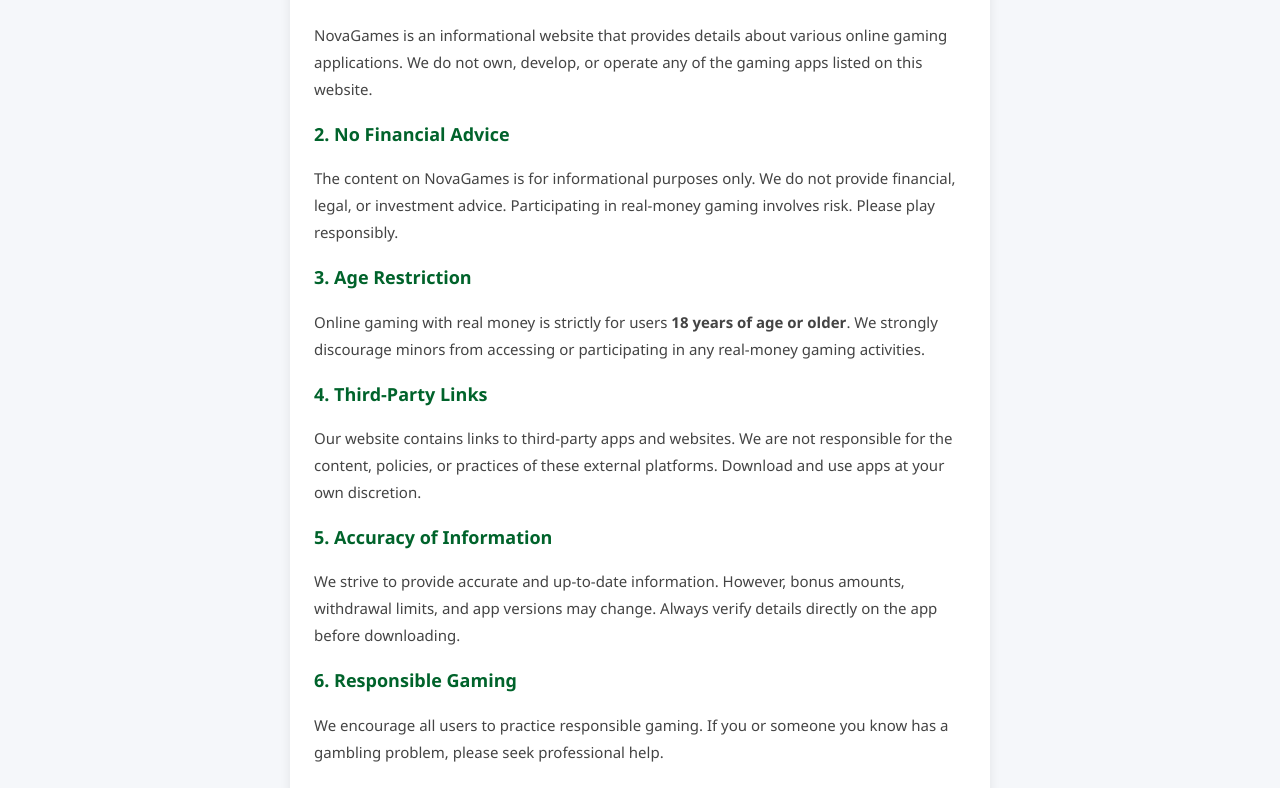
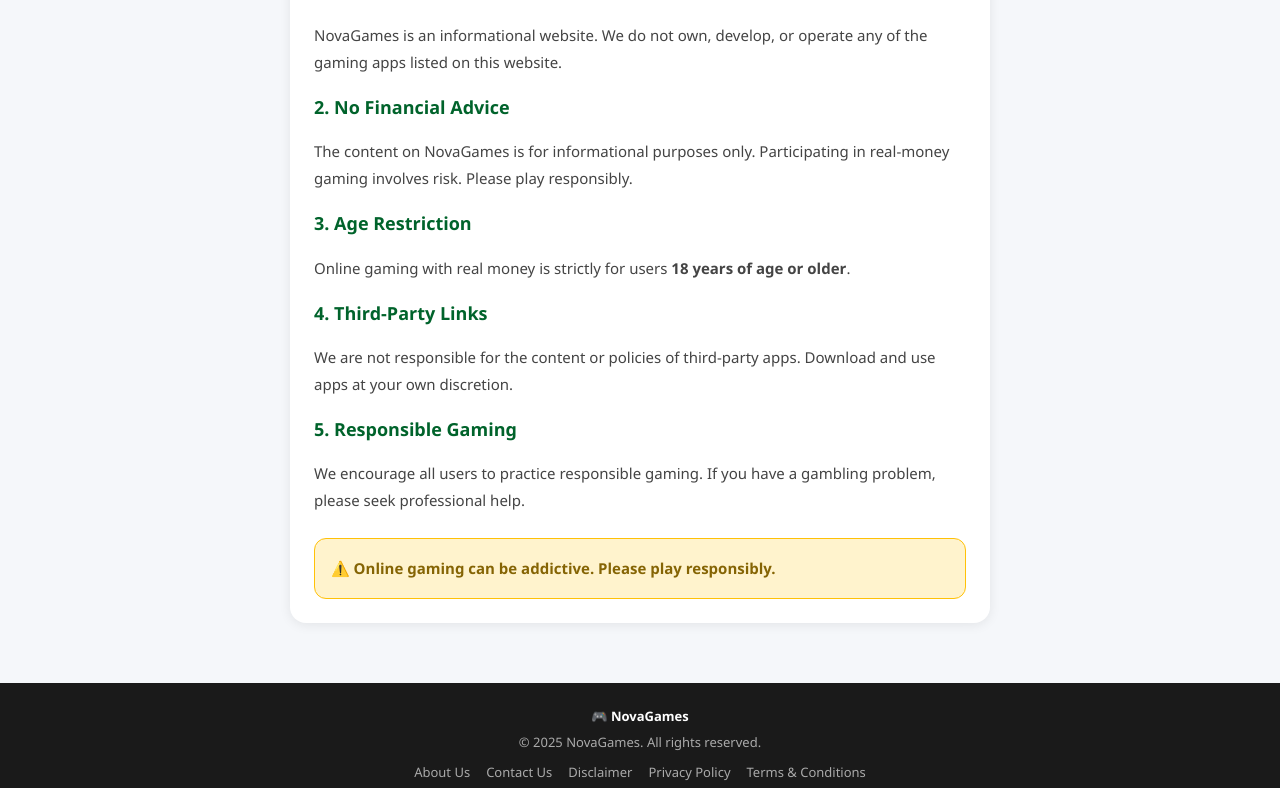
Before and after one commit to heyrajesh123/gamevault, a Next.js app: page /disclaimer in a window 1280 px wide. Shown: the part 301-1089 px from the top of the page. Built offline with nearby package versions, Linux system fonts and the light colour scheme.

Commit message:
Update page.tsx

```diff
--- a/app/disclaimer/page.tsx
+++ b/app/disclaimer/page.tsx
@@ -1,59 +1,39 @@
 import { Metadata } from "next";
 import Header from "../Header";
+import Footer from "../Footer";
 
 export const metadata: Metadata = {
   title: "Disclaimer – NovaGames",
-  description: "Read the NovaGames disclaimer before using our website or downloading any apps.",
+  description: "Read the NovaGames disclaimer before using our website.",
 };
 
 export default function Disclaimer() {
   return (
     <div style={{ minHeight: "100vh", background: "#f5f7fa", fontFamily: "'Segoe UI', system-ui, sans-serif" }}>
       <Header />
-
       <div style={{ background: "linear-gradient(135deg, #00632b, #012459)", padding: "32px 16px", textAlign: "center" }}>
         <h1 style={{ color: "#fff", fontSize: 28, fontWeight: 900, margin: "0 0 8px" }}>Disclaimer</h1>
         <p style={{ color: "#ffffff99", fontSize: 14, margin: 0 }}>Please read carefully before using our site</p>
       </div>
-
       <main style={{ maxWidth: 700, margin: "0 auto", padding: "24px 16px 60px" }}>
         <div style={{ background: "#fff", borderRadius: 16, padding: 24, boxShadow: "0 2px 12px rgba(0,0,0,0.08)", lineHeight: 1.8, color: "#444", fontSize: 15 }}>
-
           <p style={{ color: "#666", fontSize: 13, marginTop: 0 }}>Last updated: January 2025</p>
-
           <h2 style={{ color: "#00632b", fontSize: 18 }}>1. General Information</h2>
-          <p>NovaGames is an informational website that provides details about various online gaming applications. We do not own, develop, or operate any of the gaming apps listed on this website.</p>
-
+          <p>NovaGames is an informational website. We do not own, develop, or operate any of the gaming apps listed on this website.</p>
           <h2 style={{ color: "#00632b", fontSize: 18 }}>2. No Financial Advice</h2>
-          <p>The content on NovaGames is for informational purposes only. We do not provide financial, legal, or investment advice. Participating in real-money gaming involves risk. Please play responsibly.</p>
-
+          <p>The content on NovaGames is for informational purposes only. Participating in real-money gaming involves risk. Please play responsibly.</p>
           <h2 style={{ color: "#00632b", fontSize: 18 }}>3. Age Restriction</h2>
-          <p>Online gaming with real money is strictly for users <strong>18 years of age or older</strong>. We strongly discourage minors from accessing or participating in any real-money gaming activities.</p>
-
+          <p>Online gaming with real money is strictly for users <strong>18 years of age or older</strong>.</p>
           <h2 style={{ color: "#00632b", fontSize: 18 }}>4. Third-Party Links</h2>
-          <p>Our website contains links to third-party apps and websites. We are not responsible for the content, policies, or practices of these external platforms. Download and use apps at your own discretion.</p>
-
-          <h2 style={{ color: "#00632b", fontSize: 18 }}>5. Accuracy of Information</h2>
-          <p>We strive to provide accurate and up-to-date information. However, bonus amounts, withdrawal limits, and app versions may change. Always verify details directly on the app before downloading.</p>
-
-          <h2 style={{ color: "#00632b", fontSize: 18 }}>6. Responsible Gaming</h2>
-          <p>We encourage all users to practice responsible gaming. If you or someone you know has a gambling problem, please seek professional help.</p>
-
+          <p>We are not responsible for the content or policies of third-party apps. Download and use apps at your own discretion.</p>
+          <h2 style={{ color: "#00632b", fontSize: 18 }}>5. Responsible Gaming</h2>
+          <p>We encourage all users to practice responsible gaming. If you have a gambling problem, please seek professional help.</p>
           <div style={{ background: "#fff3cd", borderRadius: 12, padding: 16, marginTop: 24, border: "1px solid #ffc107" }}>
-            <p style={{ margin: 0, fontWeight: 600, color: "#856404" }}>⚠️ Online gaming can be addictive. Please play responsibly and within your means.</p>
+            <p style={{ margin: 0, fontWeight: 600, color: "#856404" }}>⚠️ Online gaming can be addictive. Please play responsibly.</p>
           </div>
         </div>
       </main>
-
-      <footer style={{ background: "#1a1a1a", color: "#aaa", padding: "24px 16px", textAlign: "center", fontSize: 13 }}>
-        <p style={{ margin: "0 0 8px", color: "#fff", fontWeight: 700 }}>🎮 NovaGames</p>
-        <p style={{ margin: "0 0 8px" }}>© 2025 NovaGames. All rights reserved.</p>
-        <div style={{ display: "flex", justifyContent: "center", flexWrap: "wrap", gap: "0 16px" }}>
-          <a href="/about-us" style={{ color: "#aaa", textDecoration: "none" }}>About Us</a>
-          <a href="/privacy-policy" style={{ color: "#aaa", textDecoration: "none" }}>Privacy Policy</a>
-          <a href="/terms-and-conditions" style={{ color: "#aaa", textDecoration: "none" }}>Terms & Conditions</a>
-        </div>
-      </footer>
+      <Footer />
     </div>
   );
 }
```
